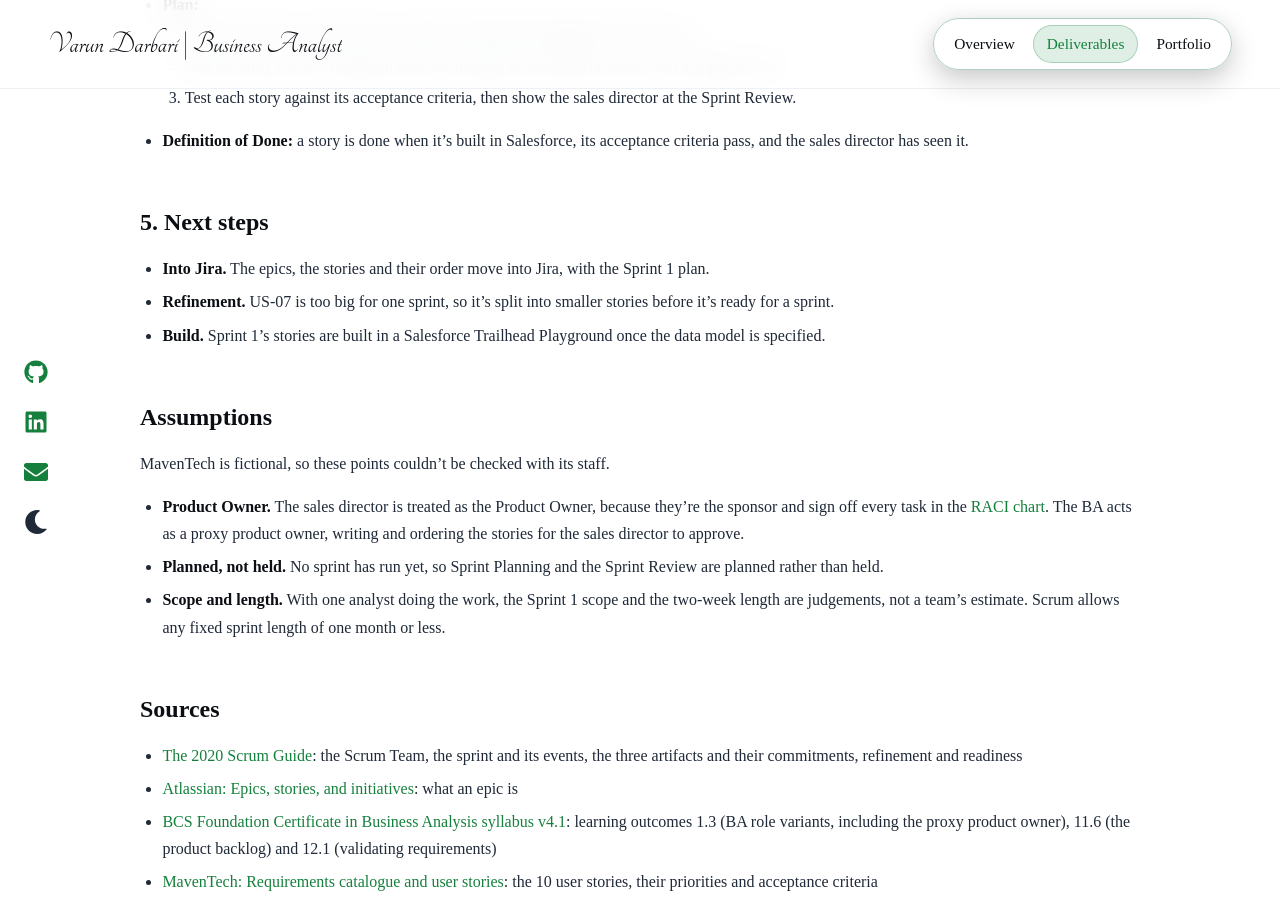
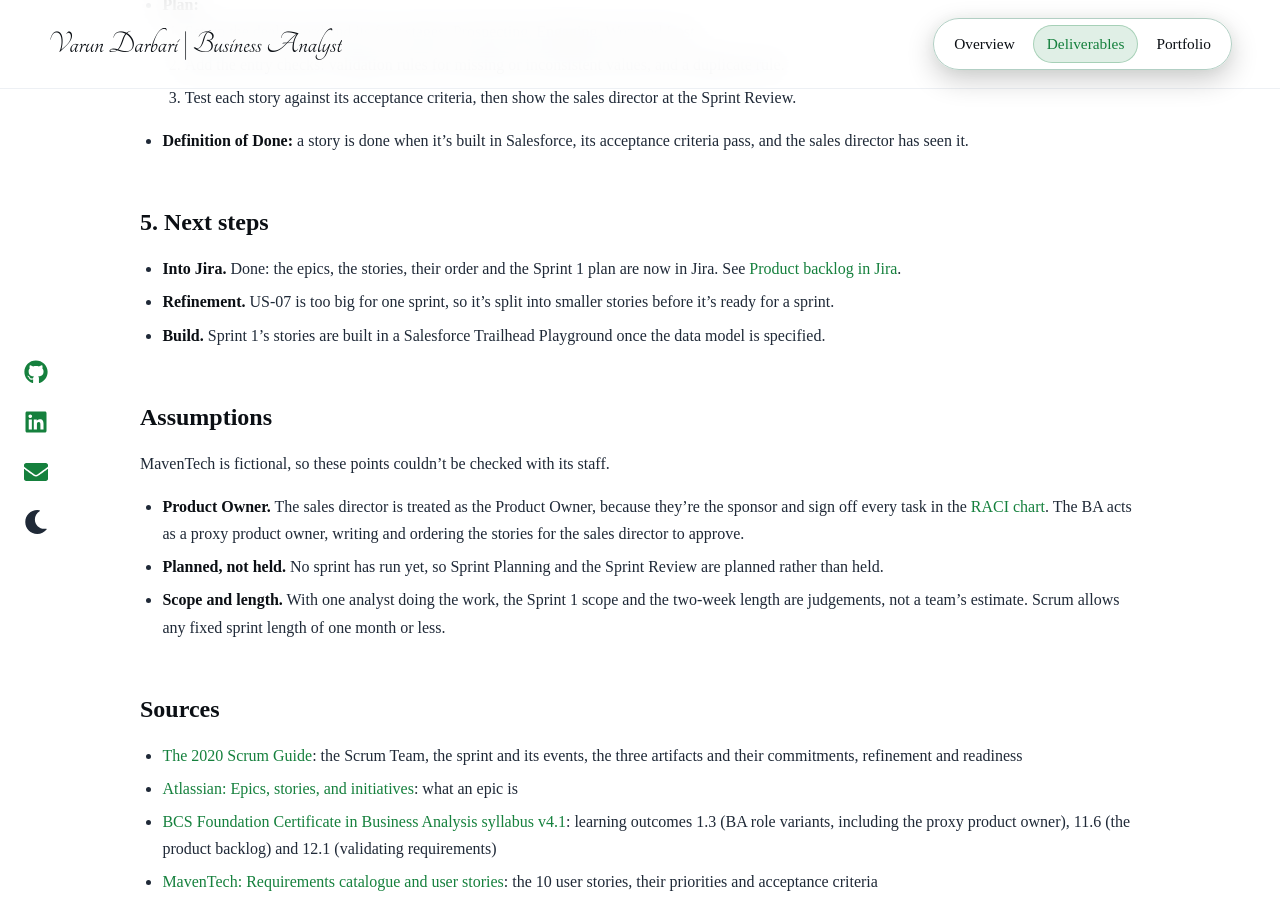
Before and after one commit to Darbari-V/crm-migration-case-study, a Jekyll site: the page built from docs/08-product-backlog.md, in a window 1280 px wide and 900 px high, scrolled down 2554 px. Built offline with Jekyll 4.4.1, drawn with Linux system fonts in a browser that asks for light colours; our own code applies the rules of GitHub Pages for plain Markdown files.

Commit message:
Link the product backlog to its Jira version

```diff
--- a/docs/08-product-backlog.md
+++ b/docs/08-product-backlog.md
@@ -66,7 +66,7 @@ The backlog is ordered by priority first, so the nine Musts sit above the one Sh
 
 ## 5. Next steps
 
-- **Into Jira.** The epics, the stories and their order move into Jira, with the Sprint 1 plan.
+- **Into Jira.** Done: the epics, the stories, their order and the Sprint 1 plan are now in Jira. See [Product backlog in Jira](09-jira-backlog.md).
 - **Refinement.** US-07 is too big for one sprint, so it's split into smaller stories before it's ready for a sprint.
 - **Build.** Sprint 1's stories are built in a Salesforce Trailhead Playground once the data model is specified.
 
```
